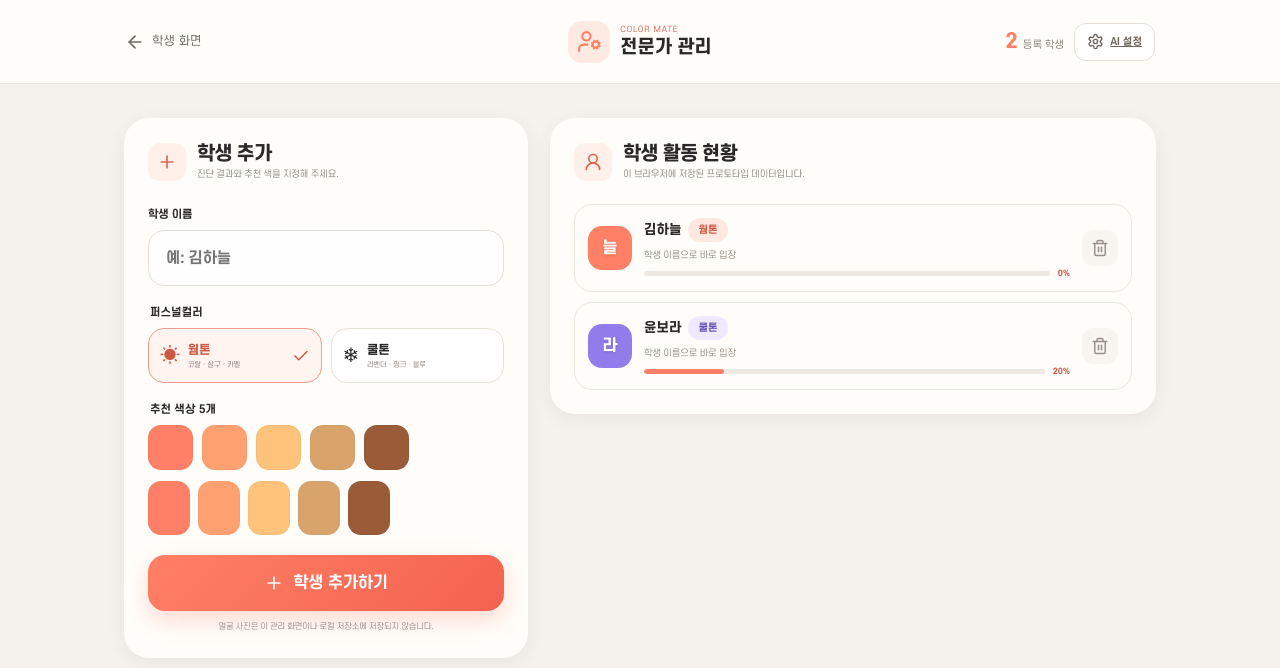
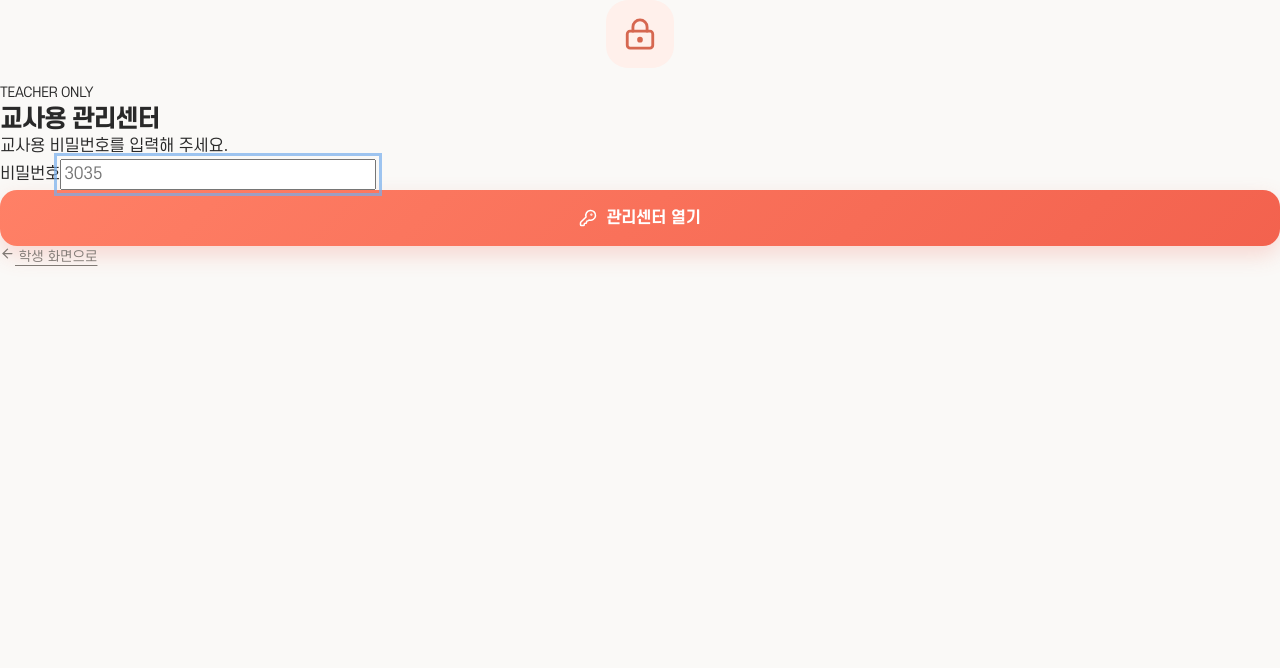
Before and after one commit to themonsteredu/ai-color, a React (Vite) app: page /expert in a window 1280 px wide. Shown: the top 668 px of the page. Built offline with nearby package versions, Linux system fonts and the light colour scheme.

Commit message:
feat: replace expert preregistration with locked teacher center

```diff
--- a/src/components/ExpertApp.tsx
+++ b/src/components/ExpertApp.tsx
@@ -1,105 +1,77 @@
-import { ArrowLeft, Check, Plus, Settings, Trash2, UserCog, UserRound } from 'lucide-react'
+import { ArrowLeft, KeyRound, LockKeyhole, MonitorSmartphone, Palette, Settings, Sparkles } from 'lucide-react'
 import { FormEvent, useState } from 'react'
 import { Link } from 'react-router-dom'
-import { TONE_PALETTES, toneLabel } from '../data'
-import { createActivityCode, loadStudents, saveStudents } from '../store'
-import type { Student, Tone } from '../types'
-import { PaletteStrip } from './PaletteStrip'
+
+export const CLASS_CODE = 'COLOR26'
+const TEACHER_PIN = '3035'
 
 export function ExpertApp() {
-  const [students, setStudents] = useState<Student[]>(() => loadStudents())
-  const [name, setName] = useState('')
-  const [tone, setTone] = useState<Tone>('warm')
-  const [palette, setPalette] = useState<string[]>(TONE_PALETTES.warm)
-  const [formError, setFormError] = useState('')
+  const [pin, setPin] = useState('')
+  const [unlocked, setUnlocked] = useState(false)
+  const [error, setError] = useState('')
 
-  const changeTone = (nextTone: Tone) => {
-    setTone(nextTone)
-    setPalette(TONE_PALETTES[nextTone])
+  const unlock = (event: FormEvent) => {
+    event.preventDefault()
+    if (pin !== TEACHER_PIN) {
+      setError('교사용 비밀번호가 올바르지 않습니다.')
+      return
+    }
+    setError('')
+    setUnlocked(true)
   }
 
-  const addStudent = (event: FormEvent) => {
-    event.preventDefault()
-    if (!name.trim()) return
-    if (students.some((student) => student.name.toLocaleLowerCase('ko-KR') === name.trim().toLocaleLowerCase('ko-KR'))) {
-      setFormError('같은 이름의 학생이 이미 등록되어 있어요.')
-      return
-    }
-    const nextStudent: Student = {
-      id: crypto.randomUUID(),
-      name: name.trim(),
-      code: createActivityCode(students),
-      tone,
-      palette,
-      completed: [],
-      createdAt: new Date().toISOString(),
-    }
-    const nextStudents = [nextStudent, ...students]
-    setStudents(nextStudents)
-    saveStudents(nextStudents)
-    setName('')
-    setFormError('')
-  }
-
-  const removeStudent = (id: string) => {
-    const nextStudents = students.filter((student) => student.id !== id)
-    setStudents(nextStudents)
-    saveStudents(nextStudents)
+  if (!unlocked) {
+    return (
+      <main className="teacher-gate">
+        <section className="teacher-lock-card">
+          <span className="settings-lock-icon"><LockKeyhole size={34} /></span>
+          <small>TEACHER ONLY</small>
+          <h1>교사용 관리센터</h1>
+          <p>교사용 비밀번호를 입력해 주세요.</p>
+          <form onSubmit={unlock}>
+            <label>비밀번호<input type="password" inputMode="numeric" maxLength={4} value={pin} onChange={(event) => { setPin(event.target.value); setError('') }} placeholder="3035" autoFocus /></label>
+            {error ? <p className="form-error" role="alert">{error}</p> : null}
+            <button className="primary-button" type="submit"><KeyRound size={18} />관리센터 열기</button>
+          </form>
+          <Link className="expert-link" to="/"><ArrowLeft size={15} /> 학생 화면으로</Link>
+        </section>
+      </main>
+    )
   }
 
   return (
-    <main className="expert-page">
+    <main className="expert-page teacher-center">
       <header className="expert-header">
         <div className="expert-header-inner">
           <Link className="expert-back" to="/"><ArrowLeft size={20} />학생 화면</Link>
-          <div className="expert-brand"><span><UserCog size={25} /></span><div><small>COLOR MATE</small><strong>전문가 관리</strong></div></div>
-          <div className="expert-header-actions"><div className="expert-count"><b>{students.length}</b><span>등록 학생</span></div><Link className="expert-settings" to="/settings"><Settings size={17} />AI 설정</Link></div>
+          <div className="expert-brand"><span><Palette size={25} /></span><div><small>COLOR MATE</small><strong>교사용 관리센터</strong></div></div>
+          <Link className="expert-settings" to="/settings"><Settings size={17} />AI 설정</Link>
         </div>
       </header>
 
-      <div className="expert-layout">
-        <section className="expert-panel add-student-panel">
-          <div className="expert-section-title"><span><Plus size={20} /></span><div><h1>학생 추가</h1><p>진단 결과와 추천 색을 지정해 주세요.</p></div></div>
-          <form onSubmit={addStudent}>
-            <label>학생 이름<input value={name} onChange={(event) => { setName(event.target.value); setFormError('') }} placeholder="예: 김하늘" required /></label>
-            {formError ? <p className="form-error" role="alert">{formError}</p> : null}
-            <fieldset>
-              <legend>퍼스널컬러</legend>
-              <div className="tone-options">
-                <button type="button" className={`tone-option warm ${tone === 'warm' ? 'selected' : ''}`} onClick={() => changeTone('warm')}><span>☀</span><div><strong>웜톤</strong><small>코랄 · 살구 · 카멜</small></div>{tone === 'warm' ? <Check size={18} /> : null}</button>
-                <button type="button" className={`tone-option cool ${tone === 'cool' ? 'selected' : ''}`} onClick={() => changeTone('cool')}><span>❄</span><div><strong>쿨톤</strong><small>라벤더 · 핑크 · 블루</small></div>{tone === 'cool' ? <Check size={18} /> : null}</button>
-              </div>
-            </fieldset>
-            <fieldset>
-              <legend>추천 색상 5개</legend>
-              <div className="color-inputs">
-                {palette.map((color, index) => <label key={index} style={{ background: color }} aria-label={`${index + 1}번째 추천 색상`}><input type="color" value={color} onChange={(event) => setPalette((current) => current.map((item, itemIndex) => itemIndex === index ? event.target.value : item))} /></label>)}
-              </div>
-              <PaletteStrip colors={palette} />
-            </fieldset>
-            <button className="primary-button" type="submit"><Plus size={20} />학생 추가하기</button>
-          </form>
-          <p className="privacy-footnote">얼굴 사진은 이 관리 화면이나 로컬 저장소에 저장되지 않습니다.</p>
+      <div className="teacher-dashboard">
+        <section className="teacher-code-card">
+          <small>TODAY'S CLASS CODE</small>
+          <h1>{CLASS_CODE}</h1>
+          <p>학생은 첫 화면에서 이 수업코드와 자기 이름을 입력하고 시작합니다.</p>
         </section>
 
-        <section className="expert-panel student-list-panel">
-          <div className="expert-section-title"><span><UserRound size={20} /></span><div><h2>학생 활동 현황</h2><p>이 브라우저에 저장된 프로토타입 데이터입니다.</p></div></div>
-          <div className="student-table" role="list">
-            {students.length === 0 ? <div className="empty-students"><UserRound size={32} /><p>아직 등록된 학생이 없어요.</p></div> : students.map((student) => {
-              const progress = Math.round((new Set(student.completed).size / 5) * 100)
-              return (
-                <article className="student-row" role="listitem" key={student.id}>
-                  <div className="student-avatar" style={{ background: student.palette[0] }}>{student.name.slice(-1)}</div>
-                  <div className="student-main">
-                    <div className="student-line"><strong>{student.name}</strong><span className={`tone-pill ${student.tone}`}>{toneLabel(student.tone)}</span></div>
-                    <small className="name-login-note">학생 이름으로 바로 입장</small>
-                    <div className="student-progress"><span><i style={{ width: `${progress}%` }} /></span><b>{progress}%</b></div>
-                  </div>
-                  <button className="delete-button" type="button" onClick={() => removeStudent(student.id)} aria-label={`${student.name} 삭제`}><Trash2 size={18} /></button>
-                </article>
-              )
-            })}
+        <section className="teacher-flow-card">
+          <div className="expert-section-title"><span><MonitorSmartphone size={20} /></span><div><h2>오늘 수업 흐름</h2><p>교사가 학생 톤을 미리 입력하지 않습니다.</p></div></div>
+          <div className="teacher-flow-grid">
+            <div><b>1</b><strong>학생 입장</strong><small>{CLASS_CODE} + 이름</small></div>
+            <div><b>2</b><strong>내 톤 예상</strong><small>웹앱 4문항</small></div>
+            <div><b>3</b><strong>실물 체험</strong><small>선생님과 컬러천 비교</small></div>
+            <div><b>4</b><strong>내 톤 확정</strong><small>웜톤 / 쿨톤</small></div>
+            <div><b>5</b><strong>메이크업</strong><small>무료 실시간 미리보기</small></div>
+            <div><b>6</b><strong>AI 스타일링</strong><small>의상까지 고른 뒤 최종 1회</small></div>
           </div>
+        </section>
+
+        <section className="teacher-ai-card">
+          <Sparkles size={22} />
+          <div><strong>AI 비용 원칙</strong><p>톤 탐색·메이크업·의상 선택은 무료, 최종 스타일 생성에서만 OpenAI 이미지 API를 1회 사용합니다.</p></div>
+          <Link to="/settings">AI 설정 열기</Link>
         </section>
       </div>
     </main>
```
